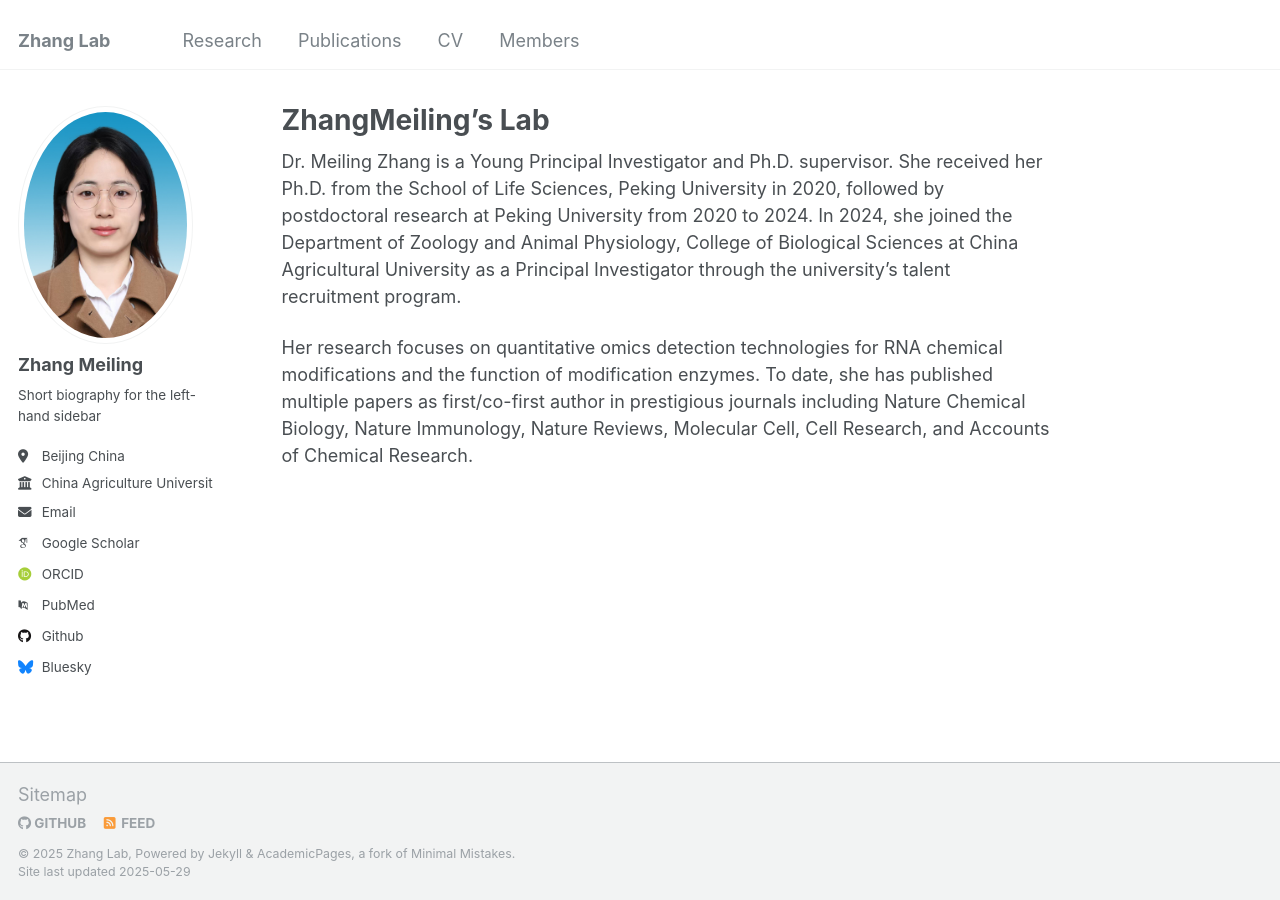
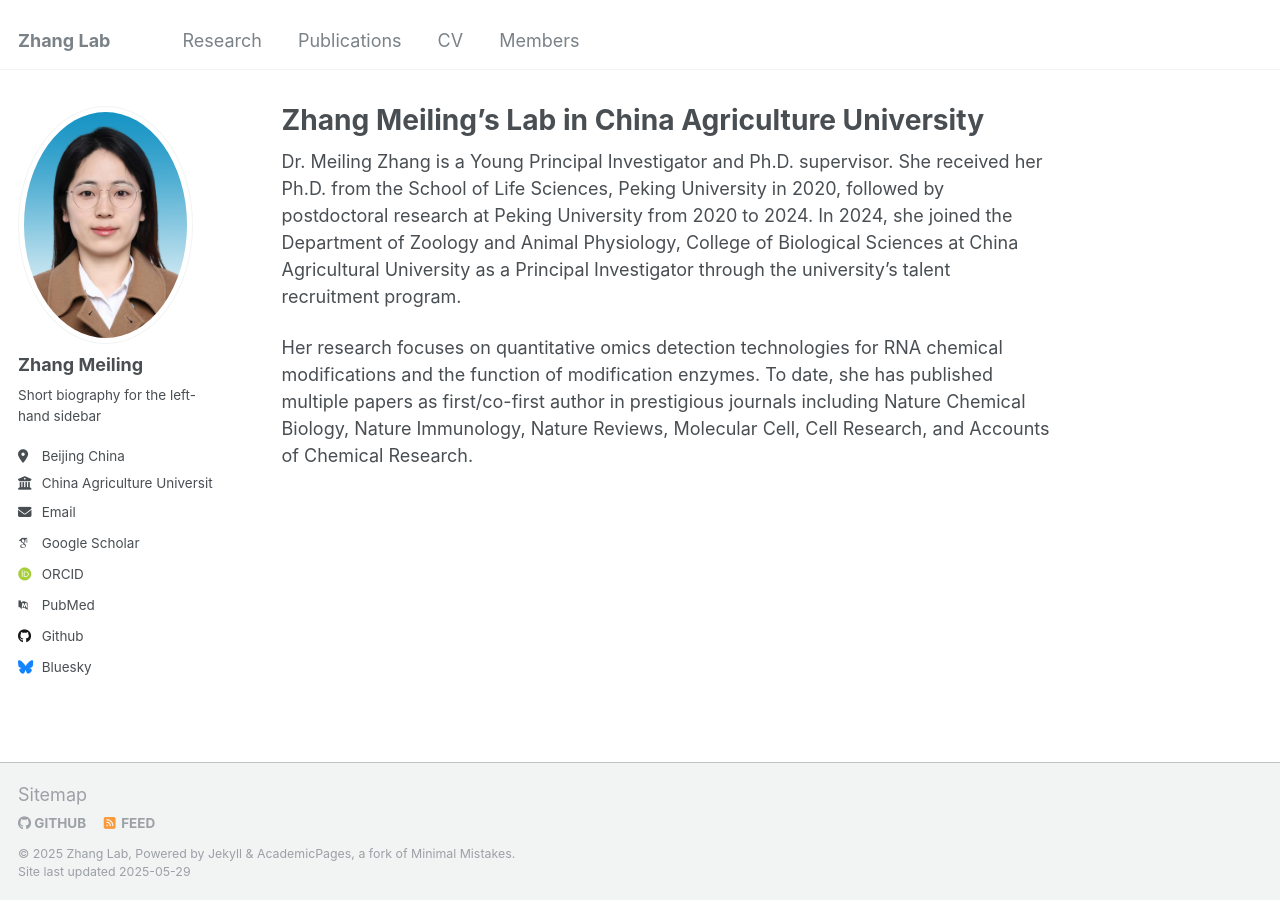
Before and after one commit to Hui50138/ZhangMeiling-Lab, a Jekyll site: the page built from _pages/about.md, in a window 1280 px wide. Built offline with Jekyll 4.4.1, drawn with Linux system fonts in a browser that asks for light colours; some web fonts are replaced.

Commit message:
Update about.md

```diff
--- a/_pages/about.md
+++ b/_pages/about.md
@@ -1,6 +1,6 @@
 ---
 permalink: /
-title: "ZhangMeiling's Lab"
+title: "Zhang Meiling's Lab in China Agriculture University"
 author_profile: true
 redirect_from:
   - /about/
```
